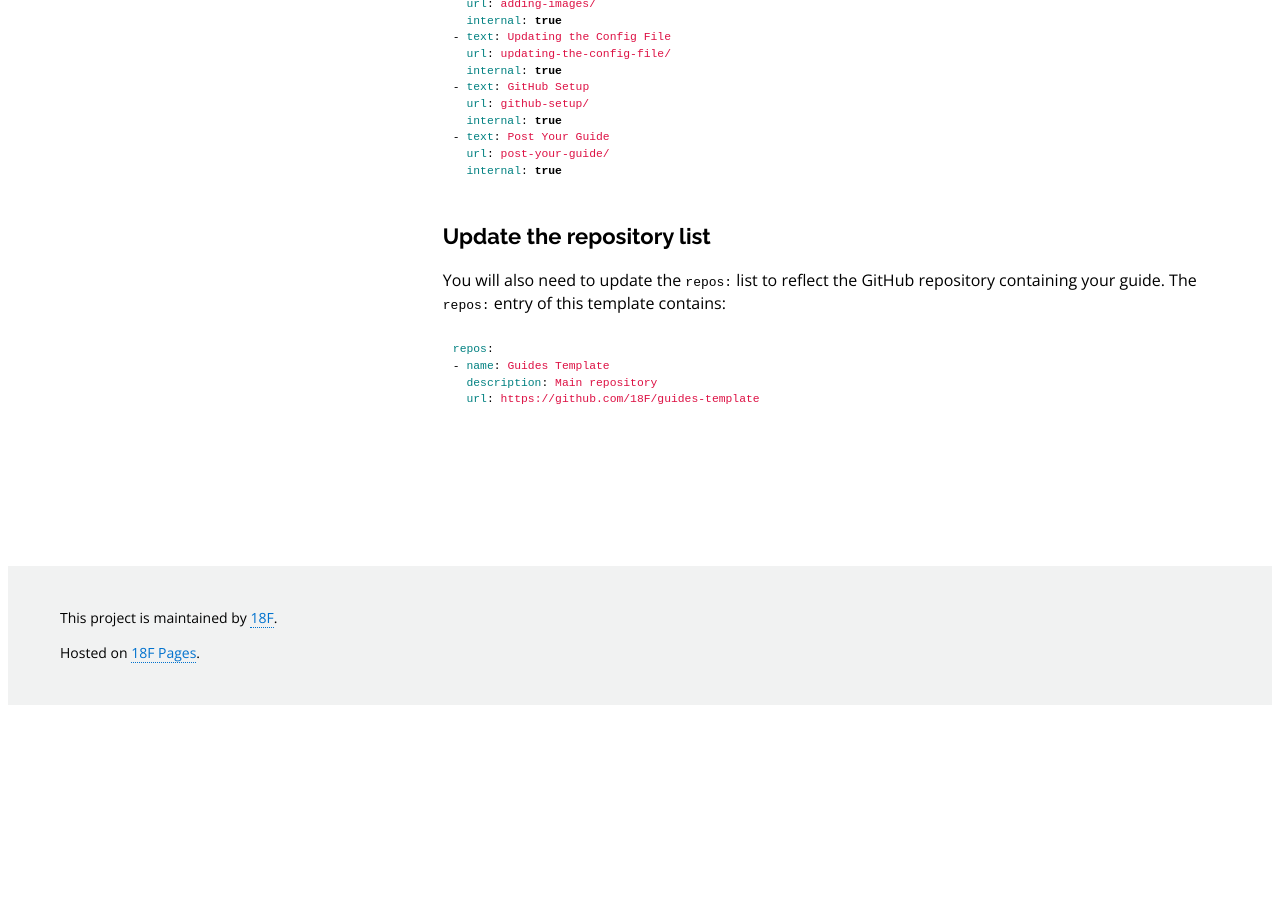
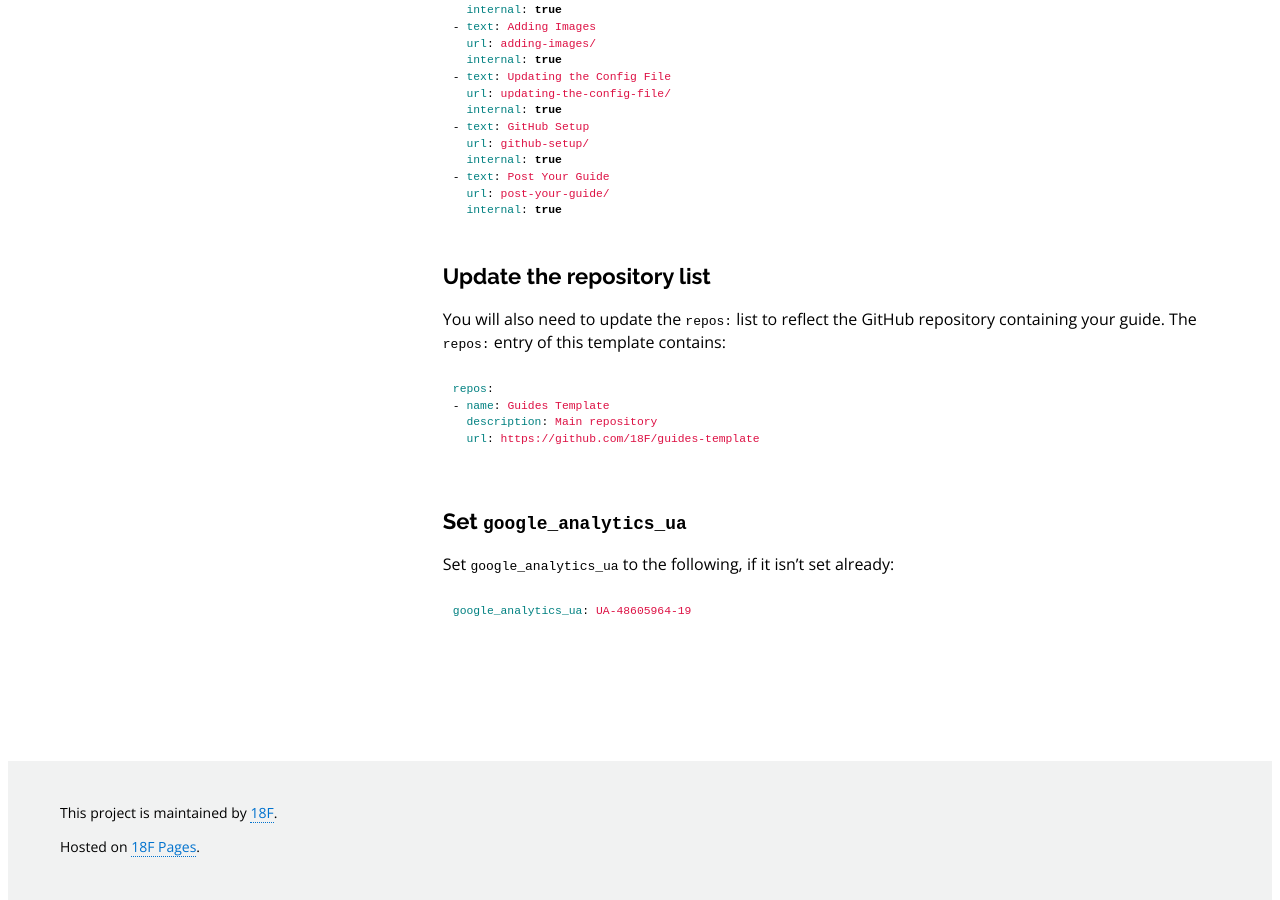
Before and after one commit to Macy-FK/federaliste, a Jekyll site: the page built from pages/config.md, in a window 1280 px wide and 900 px high, scrolled down 1576 px. Built offline with Jekyll 4.4.1, drawn with Linux system fonts in a browser that asks for light colours; nearby versions of some CDN libraries; Markdown is read by kramdown in place of the engine named in the settings; before the commit the page ends 2281 px from its top, so only the background shows below that; some of the changed text lies outside the part shown.

Commit message:
Include Google Analytics code and instructions

````diff
--- a/_config.yml
+++ b/_config.yml
@@ -49,3 +49,5 @@ repos:
 
 # Style Variables
 brand_color: "#1188ff"
+
+google_analytics_ua: UA-48605964-19
--- /dev/null
+++ b/_includes/analytics.html
@@ -0,0 +1,16 @@
+<!-- Google Analytics -->
+<script>
+  (function(i,s,o,g,r,a,m){i['GoogleAnalyticsObject']=r;i[r]=i[r]||function(){
+  (i[r].q=i[r].q||[]).push(arguments)},i[r].l=1*new Date();a=s.createElement(o),
+  m=s.getElementsByTagName(o)[0];a.async=1;a.src=g;m.parentNode.insertBefore(a,m)
+  })(window,document,'script','//www.google-analytics.com/analytics.js','ga');
+  ga('create', '{{ site.google_analytics_ua }}', 'gsa.gov');
+
+  // anonymize user IPs (chops off the last IP triplet)
+  ga('set', 'anonymizeIp', true);
+
+  ga('send', 'pageview');
+</script>
+
+<!-- Digital Analytics Program roll-up, see https://analytics.usa.gov for data -->
+<script id="_fed_an_ua_tag" src="https://analytics.usa.gov/dap/dap.min.js" async></script>
--- a/_layouts/default.html
+++ b/_layouts/default.html
@@ -33,6 +33,7 @@
 
     </div> <!-- /.container -->
 
+    {% include analytics.html %}
     {% include scripts.html %}
 
   </body>
--- a/pages/config.md
+++ b/pages/config.md
@@ -7,6 +7,7 @@ title: Updating the Config File
 - [Copy the `exclude:` entries](#copy-exclude-entries)
 - [Register new pages](#register-new-pages)
 - [Update the repository list](#update-repository-list)
+- [Set `google_analytics_ua`](#set-google-analytics)
 
 Once you're finished updating the config file, click the _GitHub Setup_
 entry in the table of contents.
@@ -72,3 +73,11 @@ repos:{% for i in site.repos %}
   url: {{ i.url }}
 {% endfor %}
 ```
+
+## <a name="set-google-analytics"></a>Set `google_analytics_ua`
+
+Set `google_analytics_ua` to the following, if it isn't set already:
+
+```yaml
+google_analytics_ua: {{ site.google_analytics_ua }}
+```
````
